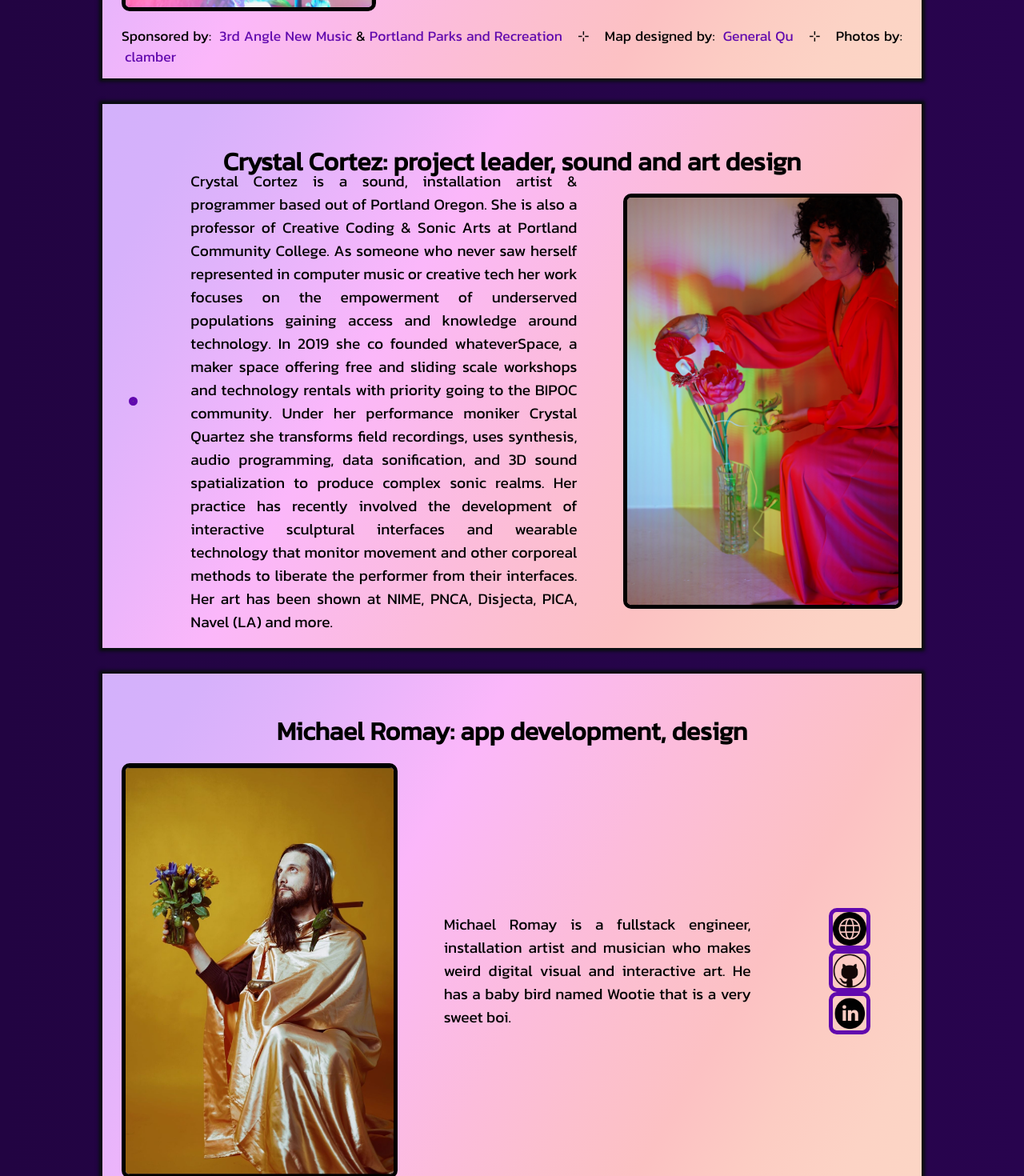
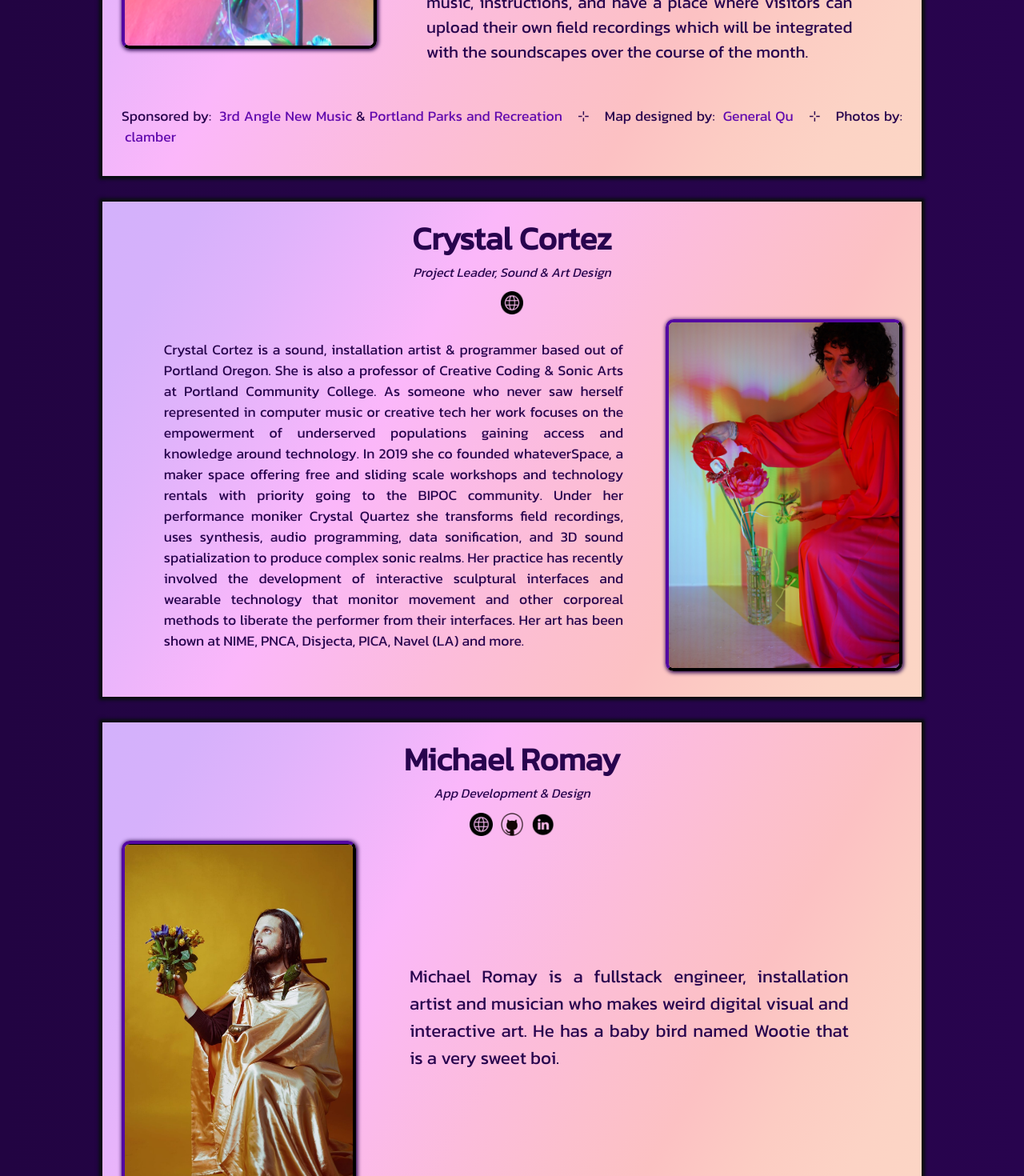
Before and after one commit to mikeymasonic/sonicBlooming, a React app: page /about in a window 1280 px wide. Shown: the part 700-2170 px from the top of the page at 80% size. Built offline with nearby package versions, Linux system fonts and the light colour scheme; no server answers.

Commit message:
about page baseline design done

```diff
--- a/src/components/About/About.css
+++ b/src/components/About/About.css
@@ -1,17 +1,18 @@
-.aboutContainer {
+.aboutPage {
   display: flex;
   flex-direction: column;
   justify-content: center;
   align-items: center;
   width: 100vw;
+  color: rgba(40,4,78,1);
 
-.About {
+  .About {
     display: flex;
     flex-direction: column;
     justify-content: center;
     align-items: center;
     width: 80%;
-    height: 85vh;
+    height: fit-content;
     text-align: justify;
     padding: 1em 1.5em 1em 1.5em;
     margin-bottom: 2em;
@@ -28,10 +29,32 @@
       color: #6109AE;
     }
 
+    a:hover {
+      color: #fe083f;
+    }
+
     h1 {
       font-size: 2em;
-      margin: 0 0 0.5em 0;
+      margin: 0.1em 0 0.5em 0;
     }
+
+    h2 {
+      font-size: 2.5em;
+      margin: 0;
+    }
+
+    div {
+      font-size: 1em;
+      font-style: italic;
+    }
+
+    p {
+        -webkit-animation: fadein 5s;
+        -moz-animation: fadein 5s;
+        animation: fadein 5s;
+        margin: 1em 3em 1em 3em;
+        font-size: 1.3em;
+      }
 
     .aboutContainer {
       display: flex;
@@ -40,52 +63,56 @@
       align-items: center;
       height: 80%;
       width: 100%;
-
-      p {
-        -webkit-animation: fadein 5s;
-        -moz-animation: fadein 5s;
-        animation: fadein 5s;
-        margin: 3em;
-        font-size: 1.2em;
-      }
+      margin-bottom: 1em;
 
       img {
         display: block;
-        height: 100%;
+        height: 65vh;
         width: auto;
-        border-style: solid;
-        border-width: 5px;
         border-radius: 10px;
-        margin: 0 auto;
+        margin: 0;
+        border: 4px outset rgba(40,4,78,1);
+        box-shadow: 1px 1px 5px 1px rgba(40,4,78,1);
       }
 
-      img {
-        display: block;
-        /* margin-top: 10em; */
-        width: 40%;
-        border-style: solid;
-        border-width: 5px;
-        /* border-radius: 90%; */
-        margin: 0 auto;
+      .crystalBio {
+        font-size: 1.1em;
+      }
+
+      .devBio {
+        font-size: 1.4em;
+      }
+
+      .devPhotos {
+        height: 55vh;
       }
     }
 
+    .links img {
+      width: 1.8em;
+      margin: 0.8em 0.3em 0 0.3em;
+      height: auto;
+      display: inline-flex;
+      text-align: right;
+      border-style: none;
+    }
+
+    .links img:hover {
+      transform: scale(1.1);
+    }
+
+    .links img:active {
+      transform: scale(0.95);
+    }
+
     .creditsContainer {
-      margin: 1em 0 0 0;
+      margin: 0.9em 0 1.1em 0;
       font-size: 1.1em;
 
       .char {
         margin: 0 0.8em 0 0.8em;
       }
     }
-  }
-
-  .links img {
-    width: 3vw;
-    margin-bottom: 5px;
-    display: inline-flex;
-    text-align: right;
-    border-style: none;
   }
 }
 
--- a/src/components/About/About.jsx
+++ b/src/components/About/About.jsx
@@ -14,7 +14,7 @@ import styles from './About.css';
 
 const About = () => {
   return (
-    <section className={styles.aboutContainer}>
+    <section className={styles.aboutPage}>
       <section className={styles.About}>
         <h1>About Sonic Blooming</h1>
 
@@ -46,26 +46,31 @@ const About = () => {
 
       <section className={styles.About}>
 
-        <h1>
-          {aboutCrystal.name}: {aboutCrystal.role}
-        </h1>
-        <section className={styles.aboutContainer}>
-
+        <h2>
+          {aboutCrystal.name}
+        </h2>
+        <div>
+          {aboutCrystal.role}
+        </div>
         <section className={styles.links}>
           <a href={aboutCrystal.portfolioURL} target="_blank" rel="noopener noreferrer">
             <img src={aboutPage.wwwIcon} alt="portfolio" className={styles.icons}/>
           </a>
         </section>
-          <p>{aboutCrystal.bio}</p>
-          <img src={aboutCrystal.photoURL} alt="Crystal Profile Picture"/>
+
+        <section className={styles.aboutContainer}>
+          <p className={styles.crystalBio}>{aboutCrystal.bio}</p>
+          <img src={aboutCrystal.photoURL} alt="Crystal Profile Picture" className={styles.devPhotos} />
         </section>
       </section>
+
       <section className={styles.About}>
-        <h1>{aboutMikey.name}: {aboutMikey.role}</h1>
-
-        <section className={styles.aboutContainer}>
-          <img src={aboutMikey.photoURL} alt="Mikey Profile Picture"/>
-          <p>{aboutMikey.bio}</p>
+        <h2>
+          {aboutMikey.name}
+        </h2>
+        <div>
+          {aboutMikey.role}
+        </div>
         <section className={styles.links}>
           <a href={aboutMikey.portfolioURL} target="_blank" rel="noopener noreferrer">
             <img src={aboutPage.wwwIcon} alt="portfolio" className={styles.icons}/>
@@ -77,12 +82,20 @@ const About = () => {
             <img src={aboutPage.linkedInIcon} alt="linked in" className={styles.icons}/>
           </a>
         </section>
+
+        <section className={styles.aboutContainer}>
+          <img src={aboutMikey.photoURL} alt="Mikey Profile Picture" className={styles.devPhotos} />
+          <p className={styles.devBio}>{aboutMikey.bio}</p>
         </section>
       </section>
 
       <section className={styles.About}>
-        <h1>{aboutJena.name}: {aboutJena.role}</h1>
-        <section className={styles.aboutContainer}>
+        <h2>
+          {aboutJena.name}
+        </h2>
+        <div>
+          {aboutJena.role}
+        </div>
         <section className={styles.links}>
           <a href={aboutJena.portfolioURL} target="_blank" rel="noopener noreferrer">
             <img src={aboutPage.wwwIcon} alt="portfolio" className={styles.icons}/>
@@ -94,8 +107,10 @@ const About = () => {
             <img src={aboutPage.linkedInIcon} alt="linked in" className={styles.icons}/>
           </a>
         </section>
-          <p>{aboutJena.bio}</p>
-          <img src={aboutJena.photoURL} alt="Jena Profile Picture"/>
+
+        <section className={styles.aboutContainer}>
+          <p className={styles.devBio}>{aboutJena.bio}</p>
+          <img src={aboutJena.photoURL} alt="Jena Profile Picture" className={styles.devPhotos} />
         </section>
 
       </section>
--- a/src/components/Header/Header.css
+++ b/src/components/Header/Header.css
@@ -78,7 +78,6 @@ a {
 
   .navLink:hover {
     color: #56089B;
-    text-shadow: 1px 0px 0px rgba(7, 14, 13, 0.4);
   }
 
 
--- a/src/utils/data.js
+++ b/src/utils/data.js
@@ -94,7 +94,7 @@ export const aboutCrystal = {
   name: 'Crystal Cortez',
   photoURL: '../images/about/aboutCrystal.jpg',
   portfolioURL: 'https://www.crystalcortez.com/',
-  role: 'project leader, sound and art design',
+  role: 'Project Leader, Sound & Art Design',
   bio: 'Crystal Cortez is a sound, installation artist & programmer based out of Portland Oregon. She is also a professor of Creative Coding & Sonic Arts at Portland Community College. As someone who never saw herself represented in computer music or creative tech her work focuses on the empowerment of underserved populations gaining access and knowledge around technology. In 2019 she co founded whateverSpace, a maker space offering free and sliding scale workshops and technology rentals with priority going to the BIPOC community. Under her performance moniker Crystal Quartez she transforms field recordings, uses synthesis, audio programming, data sonification, and 3D sound spatialization to produce complex sonic realms. Her practice has recently involved the development of interactive sculptural interfaces and wearable technology that monitor movement and other corporeal methods to liberate the performer from their interfaces. Her art has been shown at NIME, PNCA, Disjecta, PICA, Navel (LA) and more.'
 };
 
@@ -104,7 +104,7 @@ export const aboutMikey = {
   portfolioURL: 'https://michaelromay.dev/',
   gitHubURL:'https://github.com/mikeymasonic',
   linkedInURL: 'https://www.linkedin.com/in/michaelromay/',
-  role: 'app development, design',
+  role: 'App Development & Design',
   bio: 'Michael Romay is a fullstack engineer, installation artist and musician who makes weird digital visual and interactive art.  He has a baby bird named Wootie that is a very sweet boi.'
 };
 
@@ -114,8 +114,8 @@ export const aboutJena = {
   portfolioURL: 'https://jenaluxboehm.com',
   gitHubURL:'https://github.com/jena-boehm',
   linkedInURL: 'https://www.linkedin.com/in/jenaluxboehm/',
-  role: 'app development, design',
-  bio: 'Jena is a fullstack software engineer by day / music producer & DJ by night. more stuff about me blah blah'
+  role: 'App Development & Design',
+  bio: 'Jena Boehm is a fullstack software engineer with an eye for front end design. She also produces and performs electronic music under the moniker Luxora Major. Fueled by her love for audio engineering and sound/visual design, she thrives in environments that fuse technology and art together in innovative ways.'
 };
 
 export const aboutQu = {
```
Also changed, not shown: 1 other file (tests, documents, lock files or other folders). Lines whose indentation alone changed are shown as unchanged.
